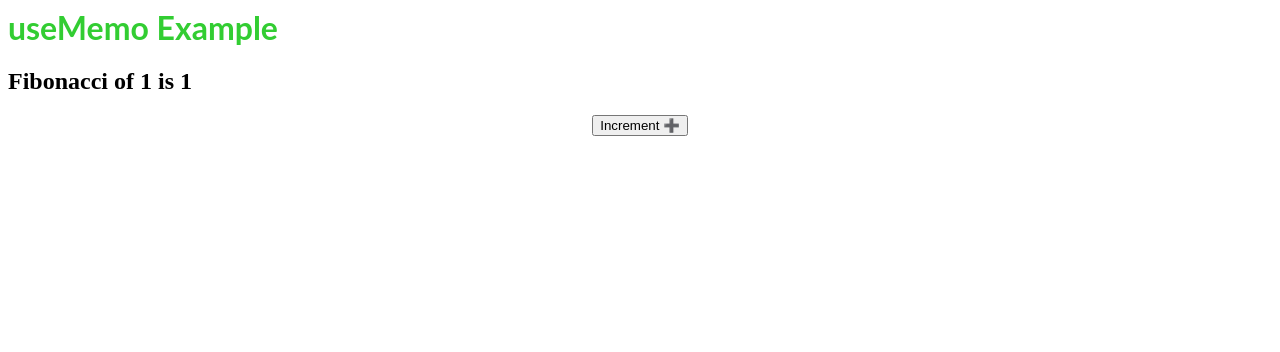
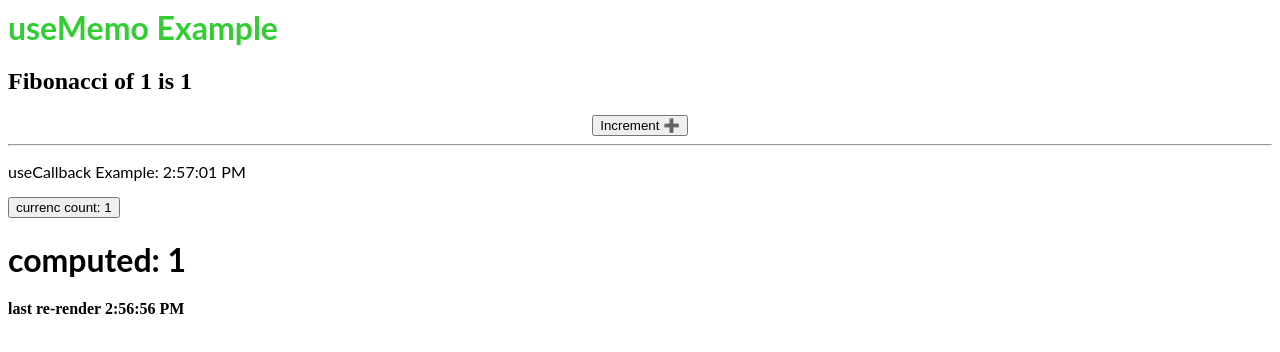
Before and after one commit to railsstudent/react-hooks-examples2, a React (Create React App) app: page / in a window 1280 px wide. Shown: the top 352 px of the page. Built offline with nearby package versions, Linux system fonts and the light colour scheme.

Commit message:
UseCallback example

```diff
--- a/App.js
+++ b/App.js
@@ -1,10 +1,13 @@
 import React from 'react';
 import Memo from './Memo';
+import Callback from './Callback';
 
 function App() {
   return (
     <div>
       <Memo />
+      <hr />
+      <Callback />
     </div>
   );
 }
--- /dev/null
+++ b/Callback.js
@@ -0,0 +1,48 @@
+import React, { useState, useEffect, useCallback, memo } from 'react'
+
+const ExpensiveComputationComponent = memo(({ compute, count }) => {
+  return (
+    <div>
+      <h1>computed: {compute(count)}</h1>
+      <h4>last re-render {new Date().toLocaleTimeString()}</h4>
+    </div>
+  );
+});
+
+const fibonacci = n => {
+  if (n <= 1) {
+    return 1;
+  }
+
+  return fibonacci(n - 1) + fibonacci(n - 2);
+};
+
+const CallbackComponent = () => {
+  const [time, setTime] = useState(new Date())
+  const [count, setCount] = useState(1)
+
+  useEffect(() => {
+    const timer = setTimeout(() => setTime(new Date()), 1000)
+    return () => clearTimeout(timer)
+  })
+
+  // Expensive operation
+  // <ExpensiveComputationComponent
+  //   compute={fibonacci}
+  //   count={count}
+  // />
+
+  /* When count updates, the component is re-render */
+  return (
+    <div>
+      <p>useCallback Example: {time.toLocaleTimeString()}</p>
+      <button onClick={() => setCount(count + 1)}>currenc count: {count}</button>
+      <ExpensiveComputationComponent
+        compute={useCallback(fibonacci, [])}
+        count={count}
+      />
+    </div>
+  )
+};
+
+export default CallbackComponent;
```
